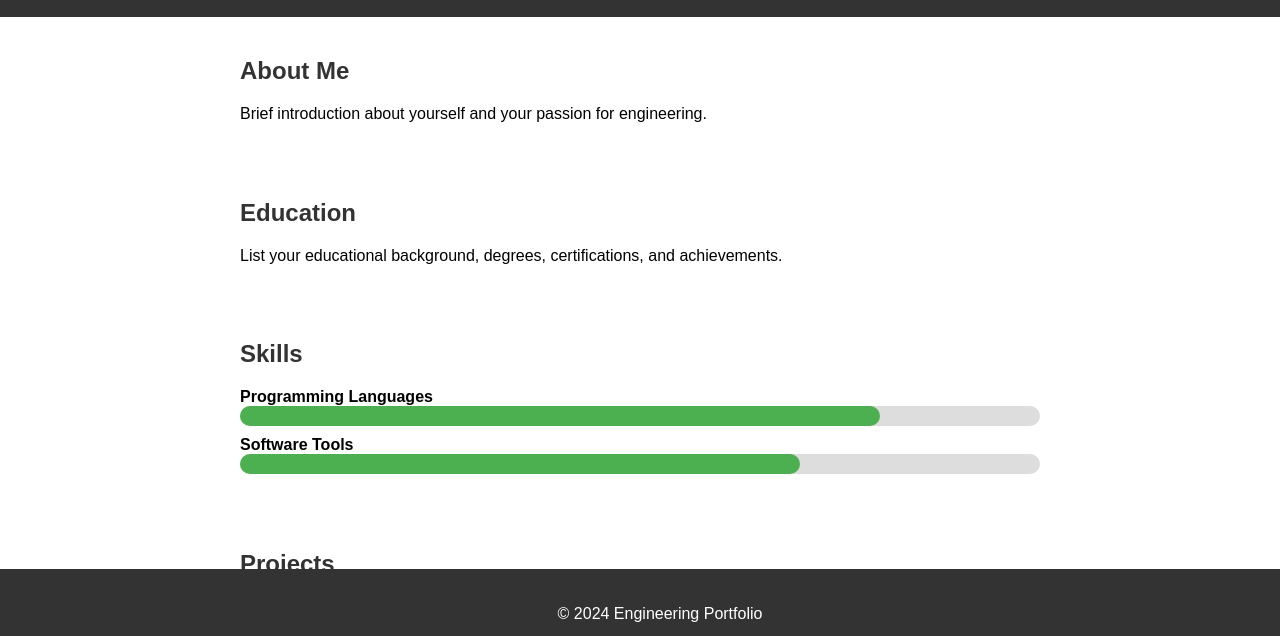
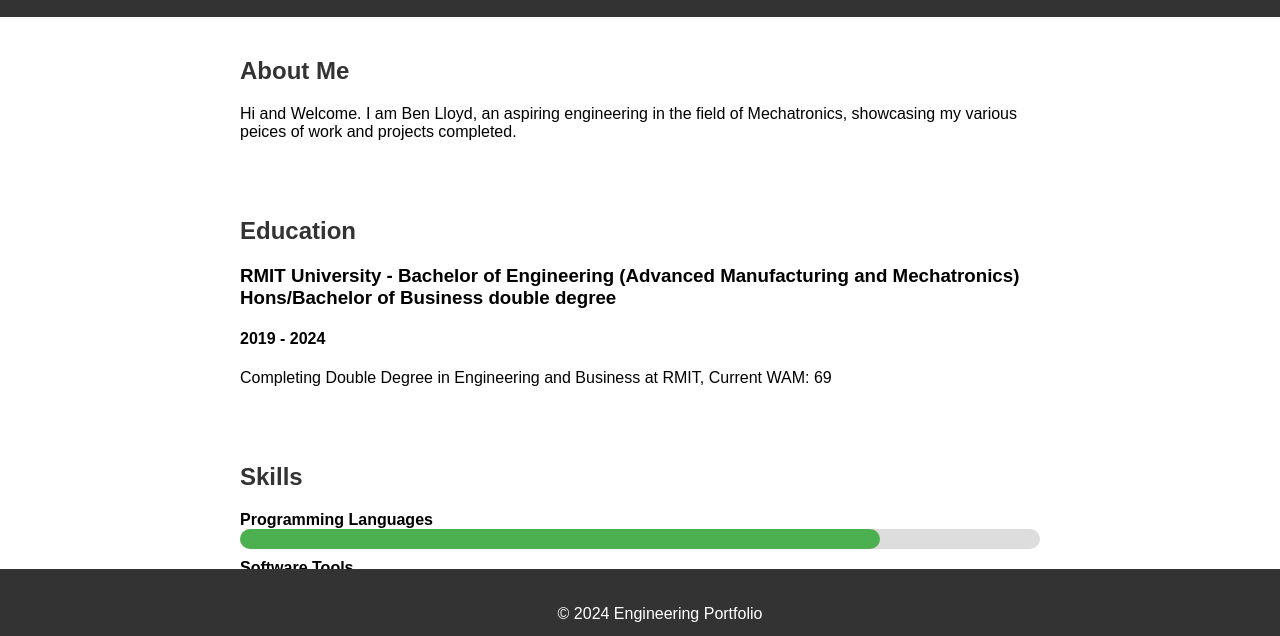
Before and after one commit to BL3600/EngPortfolio, a plain HTML site: page index.html in a window 1280 px wide. Shown: the part 141-777 px from the top of the page. Drawn offline with Linux system fonts and the light colour scheme.

Commit message:
Update index.html

```diff
--- a/index.html
+++ b/index.html
@@ -105,13 +105,18 @@
     <section id="about">
         <div class="container">
             <h2>About Me</h2>
-            <p>Brief introduction about yourself and your passion for engineering.</p>
+            <p>
+                Hi and Welcome. I am Ben Lloyd, an aspiring engineering in the field of Mechatronics,
+                showcasing my various peices of work and projects completed.
+            </p>
         </div>
     </section>
     <section id="education">
         <div class="container">
             <h2>Education</h2>
-            <p>List your educational background, degrees, certifications, and achievements.</p>
+            <h3>RMIT University - Bachelor of Engineering (Advanced Manufacturing and Mechatronics) Hons/Bachelor of Business double degree</h3>
+            <h4>2019 - 2024</h4>
+            <p>Completing Double Degree in Engineering and Business at RMIT, Current WAM: 69</p>
         </div>
     </section>
     <section id="skills">
```
